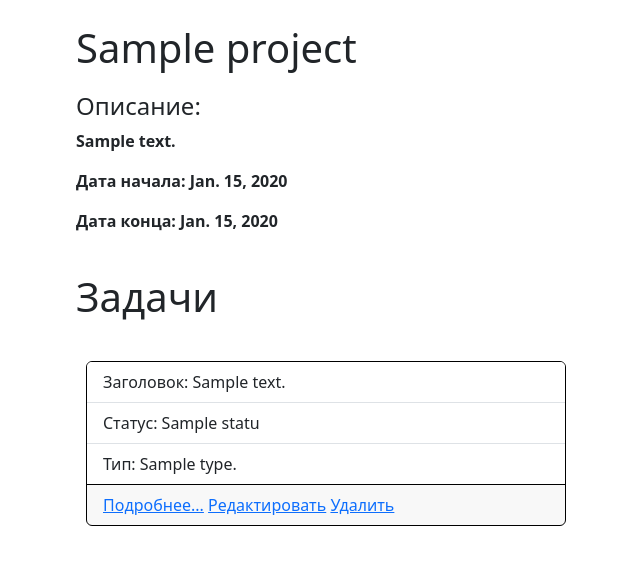
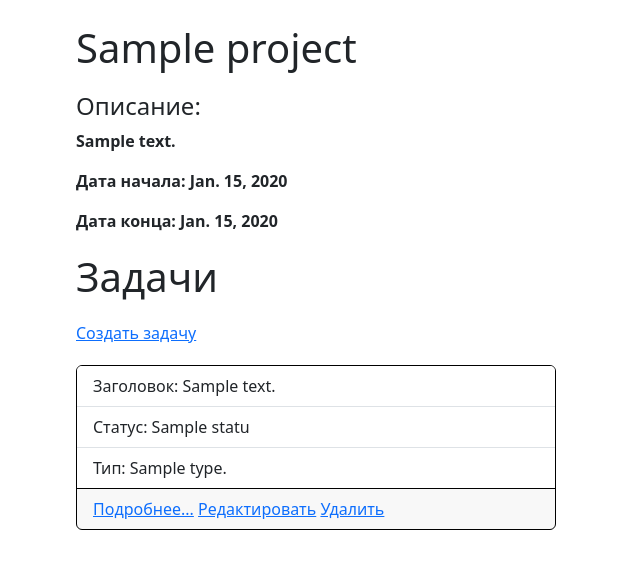
Before and after one commit to ogavril/homework_52_Gavril_Okhlopkov, a Django app: page /projects/1 in a window 1280 px wide. Shown: the part 56-625 px from the top of the page, without its empty margins (6-646 px from the left). Run offline with Django 4.2, Linux system fonts and the light colour scheme; tables that the repository leaves empty hold one stand-in row (values such as "Sample post").

Commit message:
Сделал создание задачи в выбранном проекте

```diff
--- a/webapp/forms.py
+++ b/webapp/forms.py
@@ -5,7 +5,7 @@ from webapp.models import List, Project
 class ListForm(forms.ModelForm):
     class Meta:
         model = List
-        fields = ['summary', 'description', 'status', 'type', 'project']
+        fields = ['summary', 'description', 'status', 'type']
 
 
 class ProjectForm(forms.ModelForm):
--- a/webapp/templates/lists/add_list.html
+++ b/webapp/templates/lists/add_list.html
@@ -16,7 +16,7 @@
                 {% include 'partial/list_form.html' %}
                 <button type="submit">Добавить</button>
                 <br>
-                <a href="{% url 'index' %}">Вернуться к списку</a>
+                <a href="{% url 'projects' %}">На главную</a>
             </form>
         </div>
     </div>
--- a/webapp/templates/projects/detail_project.html
+++ b/webapp/templates/projects/detail_project.html
@@ -7,10 +7,11 @@
     <p><b>Дата начала: {{ project.start }}</b></p>
     <p><b>Дата конца: {{ project.end }}</b></p>
 
-    <h1 style="margin: 40px 0;">Задачи</h1>
+    <h1 style="margin: 20px 0;">Задачи</h1>
+    <a href="{% url 'add' project.pk %}">Создать задачу</a>
         {% if lists %}
         {% for list in lists %}
-            <div class="card" style="width: 30rem; margin-bottom: 20px; margin-left: 10px; border-color: black">
+            <div class="card" style="width: 30rem; margin: 20px 0; border-color: black">
                 <ul class="list-group list-group-flush">
                     <li class="list-group-item">Заголовок: {{ list.summary }}</li>
                     <li class="list-group-item">Статус: {{ list.status.name }}</li>
--- a/webapp/urls.py
+++ b/webapp/urls.py
@@ -4,7 +4,7 @@ from webapp.views.project_views import (ProjectListView, ProjectDetailView, Proj
                                         ProjectDeleteView)
 
 urlpatterns = [
-    path('add/', ListCreateView.as_view(), name="add"),
+    path('projects/<int:pk>/add', ListCreateView.as_view(), name="add"),
     path('delete/<int:pk>/', ListDeleteView.as_view(), name="delete"),
     path('<int:pk>/', ListView.as_view(), name="show"),
     path('list/<int:pk>/update', ListUpdateView.as_view(), name="update"),
```
Also changed, not shown: webapp/views/list_views.py (+5 -2 lines).
